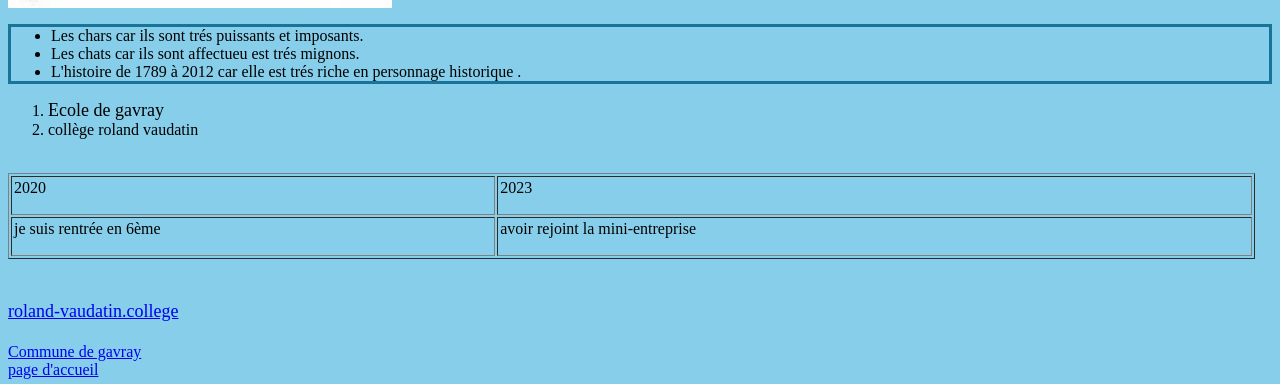
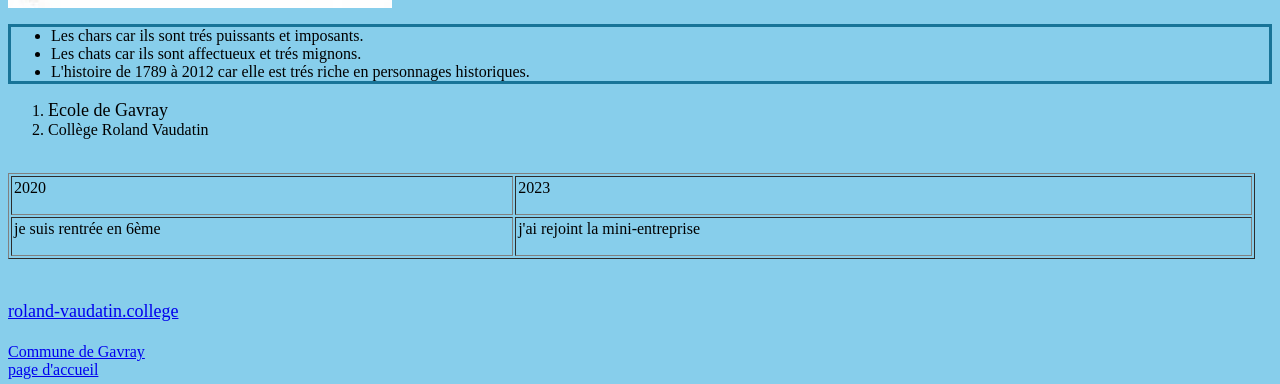
Before and after one commit to CollegeVaudatin/CollegeVaudatin.github.io, a plain HTML site: page ANTHONY/Ma-présentation--3.html.2.html in a window 1280 px wide. Shown: the part 668-1052 px from the top of the page. Drawn offline with Linux system fonts and the light colour scheme.

Commit message:
Update Ma-présentation--3.html.2.html

```diff
--- a/ANTHONY/Ma-présentation--3.html.2.html
+++ b/ANTHONY/Ma-présentation--3.html.2.html
@@ -3,7 +3,7 @@
   <head>
     <link  type="text/css" rel="stylesheet" href="style.css"/>
     <meta http-equiv="content-type" content="text/html; charset=UTF-8">
-    <title>zertrytuiyoupio^$*p</title>
+    <title>Anthony Deguelle</title>
   </head>
   <body>
     <h1>Deguelle Anthony</h1>
@@ -15,15 +15,15 @@
     <ul>
       <li> Les chars car ils sont trés puissants et imposants.</li>
 
-      <li>Les chats car ils sont affectueu est trés mignons.</li>
+      <li>Les chats car ils sont affectueux et trés mignons.</li>
 
-      <li>L'histoire de 1789 à 2012 car elle est trés riche en personnage historique .</font></li>
+      <li>L'histoire de 1789 à 2012 car elle est trés riche en personnages historiques.</font></li>
     </ul>
 
 
     <ol>
-      <li><font size="+1">Ecole de gavray</font></li>
-      <li>collège roland vaudatin
+      <li><font size="+1">Ecole de Gavray</font></li>
+      <li>Collège Roland Vaudatin
       </li>
     </ol>
     <br>
@@ -39,7 +39,7 @@
         <tr>
           <td valign="top">je suis rentrée en 6ème<br>
           </td>
-          <td valign="top">avoir rejoint la
+          <td valign="top">j'ai rejoint la
             mini-entreprise&nbsp;&nbsp;&nbsp;&nbsp;&nbsp;&nbsp;&nbsp;&nbsp;&nbsp;
             <br>
           </td>
@@ -52,7 +52,7 @@
         href="https://roland-vaudatin.college.ac-normandie.fr/">roland-vaudatin.college</a><br>
       <br>
     </font> <a moz-do-not-send="true"
-      href="https://gavraysursienne.fr/">Commune de gavray</a><br>
+      href="https://gavraysursienne.fr/">Commune de Gavray</a><br>
       <a href="..\index.html">page d'accueil</a>
   </body>
 </html>
```
